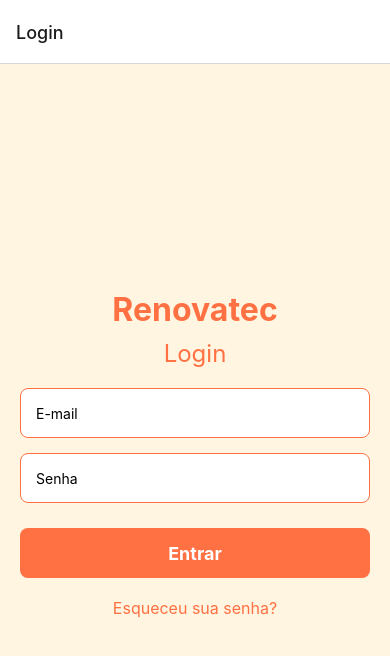
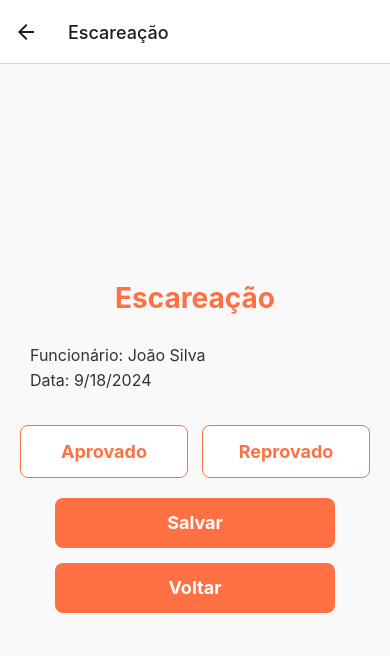
Before and after one commit to GabrielFCB/Renovatec_Mobile, a React Native app in the folder client/: screen /EscareacaoScreen in a window 390 px wide. Shown: the top 656 px of the page. Built offline with nearby package versions, Linux system fonts and the light colour scheme.

Commit message:
Criação da tela de Escareação e confirmação

```diff
--- a/client/App.tsx
+++ b/client/App.tsx
@@ -5,7 +5,6 @@ import { StatusBar } from "expo-status-bar";
 import { RootStackParamList } from './src/types';
 import LoginScreen from "./screens/LoginScreen";
 import MenuScreen from "./screens/MenuScreen";
-import EstoqueScreen from "./screens/EstoqueScreen";
 import ProducaoScreen from "./screens/ProducaoScreen";
 import SenhaResetScreen from "./screens/SenhaResetScreen";
 import MontagemProd from "./screens/MontagemProd";
@@ -19,7 +18,9 @@ import ConfirmationRaspaScreen from './screens/ConfirmationRaspaScreen';
 import AplicarBandaScreen from './screens/AplicarBandaScreen';
 import AplicarColaScreen from './screens/AplicarColaScreen';
 import Orbicushion from './screens/Orbicushion';
+import EscareacaoScreen from './screens/EscareacaoScreen';
 import Toast from 'react-native-toast-message';
+import ConfirmationEscareacaoScreen from './screens/ConfirmationEscareacaoScreen';
 
 const Stack = createStackNavigator<RootStackParamList>();
 
@@ -32,12 +33,28 @@ export default function App() {
   <Stack.Screen name="Producao" component={ProducaoScreen} />
   <Stack.Screen name="SenhaReset" component={SenhaResetScreen} />
   <Stack.Screen name="MontagemProd" component={MontagemProd} />
-        <Stack.Screen name="AutoclaveProd" component={AutoclaveProd}/>
-        <Stack.Screen name="ExameFinalProd" component={ExameFinalProd}/>
-        <Stack.Screen name="AplicarBandaScreen" component={AplicarBandaScreen} />
-        <Stack.Screen name="Orbicushion" component={Orbicushion} />
-        <Stack.Screen name="AplicarColaScreen" component={AplicarColaScreen} />
-
+  <Stack.Screen name="AutoclaveProd" component={AutoclaveProd} />
+  <Stack.Screen name="ExameFinalProd" component={ExameFinalProd} />
+  <Stack.Screen
+    name="AplicarBandaScreen"
+    component={AplicarBandaScreen}
+    options={{ title: 'Aplicação de Banda' }}
+  />
+  <Stack.Screen
+    name="Orbicushion"
+    component={Orbicushion}
+    options={{ title: 'Orbicushion' }}
+  />
+  <Stack.Screen
+    name="AplicarColaScreen"
+    component={AplicarColaScreen}
+    options={{ title: 'Aplicação de Cola' }}
+  />
+  <Stack.Screen
+    name="EscareacaoScreen"
+    component={EscareacaoScreen}
+    options={{ title: 'Escareação' }}
+  />
   <Stack.Screen
     name="Buttons"
     component={ButtonScreen}
@@ -54,6 +71,11 @@ export default function App() {
     options={{ title: 'Confirmação' }}
   />
   <Stack.Screen
+    name="ConfirmationEscareacaoScreen"
+    component={ConfirmationEscareacaoScreen}
+    options={{ title: 'Confirmação da Escareação' }}
+  />
+  <Stack.Screen
     name="RaspaScreen"
     component={RaspaScreen}
     options={{ title: 'Raspa' }}
@@ -64,6 +86,7 @@ export default function App() {
     options={{ title: 'Confirmação da Raspa' }}
   />
 </Stack.Navigator>
+
       <Toast />
     </NavigationContainer>
   );
--- a/client/screens/ButtonScreen.tsx
+++ b/client/screens/ButtonScreen.tsx
@@ -36,9 +36,14 @@ const ButtonScreen: React.FC<ButtonScreenProps> = ({ navigation }) => {
                                 navigation.navigate('AplicarBandaScreen')
                             } else if (name === 'Aplicação de cola') {
                                 navigation.navigate('AplicarColaScreen')
-                            } else if (name === 'Orbicushion') {
+                            }
+                            else if (name === 'Escareação') {
+                                navigation.navigate('EscareacaoScreen')
+                            }
+                            else if (name === 'Orbicushion') {
                                 navigation.navigate('Orbicushion')
-                            } else if (name === 'Autoclave') {
+                            }
+                            else if (name === 'Autoclave') {
                                 navigation.navigate('AutoclaveProd')
                             }else if (name === 'Exame final') {
                                 navigation.navigate('ExameFinalProd');
--- /dev/null
+++ b/client/screens/ConfirmationEscareacaoScreen.tsx
@@ -0,0 +1,87 @@
+import React from 'react';
+import { StyleSheet, View, Text, TouchableOpacity } from 'react-native';
+import { StackScreenProps } from '@react-navigation/stack';
+import { RootStackParamList } from '../src/types';
+
+type Props = StackScreenProps<RootStackParamList, 'ConfirmationEscareacaoScreen'>;
+
+const ConfirmationEscareacaoScreen: React.FC<Props> = ({ route, navigation }) => {
+  const { status, orderNumber, tireId } = route.params;
+
+  const handleNewEscareacao = () => {
+    navigation.navigate('Buttons');
+  };
+
+  return (
+    <View style={styles.container}>
+      <Text style={styles.title}>Confirmação da Escareação</Text>
+
+      <View style={styles.infoContainer}>
+        <Text style={styles.infoText}>Número do Pedido: {orderNumber}</Text>
+        <Text style={styles.infoText}>ID do Pneu: {tireId}</Text>
+        <Text style={[styles.statusText, status === 'approved' ? styles.approved : styles.rejected]}>
+          Status: {status === 'approved' ? 'Aprovado' : 'Reprovado'}
+        </Text>
+      </View>
+
+      <TouchableOpacity style={styles.button} onPress={handleNewEscareacao}>
+        <Text style={styles.buttonText}>Nova Escareação</Text>
+      </TouchableOpacity>
+    </View>
+  );
+};
+
+const styles = StyleSheet.create({
+  container: {
+    flex: 1,
+    backgroundColor: '#F9F9F9',
+    padding: 20,
+    justifyContent: 'center',
+    alignItems: 'center',
+  },
+  title: {
+    fontSize: 28,
+    fontWeight: 'bold',
+    color: '#FF7043',
+    marginBottom: 20,
+  },
+  infoContainer: {
+    width: '100%',
+    marginBottom: 30,
+    padding: 20,
+    backgroundColor: '#FFF',
+    borderRadius: 8,
+    borderWidth: 1,
+    borderColor: '#FF7043',
+  },
+  infoText: {
+    fontSize: 18,
+    color: '#333',
+    marginBottom: 10,
+  },
+  statusText: {
+    fontSize: 20,
+    fontWeight: 'bold',
+  },
+  approved: {
+    color: '#3C763D',
+  },
+  rejected: {
+    color: '#A94442',
+  },
+  button: {
+    width: '80%',
+    height: 50,
+    backgroundColor: '#FF7043',
+    borderRadius: 8,
+    alignItems: 'center',
+    justifyContent: 'center',
+  },
+  buttonText: {
+    color: '#FFF',
+    fontSize: 18,
+    fontWeight: 'bold',
+  },
+});
+
+export default ConfirmationEscareacaoScreen;
--- /dev/null
+++ b/client/screens/EscareacaoScreen.tsx
@@ -0,0 +1,183 @@
+import React, { useState } from 'react';
+import { StyleSheet, View, Text, TouchableOpacity, ScrollView } from 'react-native';
+import { StackNavigationProp } from '@react-navigation/stack';
+import { RouteProp } from '@react-navigation/native';
+import Toast from 'react-native-toast-message'; // Importe o Toast
+
+type RootStackParamList = {
+  EscareacaoScreen: undefined;
+  ConfirmationEscareacaoScreen: {
+    status: string;
+    orderNumber: string;
+    tireId: string;
+  };
+};
+
+type EscareacaoScreenNavigationProp = StackNavigationProp<RootStackParamList, 'EscareacaoScreen'>;
+type EscareacaoScreenRouteProp = RouteProp<RootStackParamList, 'EscareacaoScreen'>;
+
+type Props = {
+  navigation: EscareacaoScreenNavigationProp;
+  route: EscareacaoScreenRouteProp;
+};
+
+const EscareacaoScreen: React.FC<Props> = ({ navigation }) => {
+  const [approved, setApproved] = useState(false);
+  const [rejected, setRejected] = useState(false);
+
+  const employeeName = "João Silva";
+  const currentDate = new Date().toLocaleDateString();
+
+  const handleApprovedToggle = () => {
+    if (!approved) {
+      setApproved(true);
+      setRejected(false);
+    }
+  };
+
+  const handleRejectedToggle = () => {
+    if (!rejected) {
+      setRejected(true);
+      setApproved(false);
+    }
+  };
+
+  const handleSave = () => {
+    if (!approved && !rejected) {
+      Toast.show({
+        type: 'error',
+        text1: 'Campos obrigatórios',
+        text2: 'Por favor, selecione uma opção (Aprovado ou Reprovado).',
+      });
+    } else {
+      const status = approved ? 'approved' : 'rejected';
+      const orderNumber = "12345";
+      const tireId = "67890";
+
+      navigation.navigate('ConfirmationEscareacaoScreen', {
+        status,
+        orderNumber,
+        tireId,
+      });
+    }
+  };
+
+  const handleBack = () => {
+    navigation.goBack();
+  };
+
+  return (
+    <View style={styles.container}>
+      <ScrollView contentContainerStyle={styles.scrollContainer}>
+        <Text style={styles.title}>Escareação</Text>
+
+        <View style={styles.infoContainer}>
+          <Text style={styles.infoText}>Funcionário: {employeeName}</Text>
+          <Text style={styles.infoText}>Data: {currentDate}</Text>
+        </View>
+
+        <View style={styles.cardContainer}>
+          <TouchableOpacity
+            style={[styles.card, approved && styles.cardApproved]}
+            onPress={handleApprovedToggle}
+          >
+            <Text style={styles.cardText}>Aprovado</Text>
+          </TouchableOpacity>
+          <TouchableOpacity
+            style={[styles.card, rejected && styles.cardRejected]}
+            onPress={handleRejectedToggle}
+          >
+            <Text style={styles.cardText}>Reprovado</Text>
+          </TouchableOpacity>
+        </View>
+
+        <View style={styles.buttonContainer}>
+          <TouchableOpacity style={styles.button} onPress={handleSave}>
+            <Text style={styles.buttonText}>Salvar</Text>
+          </TouchableOpacity>
+          <TouchableOpacity style={styles.button} onPress={handleBack}>
+            <Text style={styles.buttonText}>Voltar</Text>
+          </TouchableOpacity>
+        </View>
+      </ScrollView>
+    </View>
+  );
+};
+
+const styles = StyleSheet.create({
+  container: {
+    flex: 1,
+    backgroundColor: '#F9F9F9',
+    padding: 20,
+  },
+  scrollContainer: {
+    flexGrow: 1,
+    justifyContent: 'center',
+    alignItems: 'center',
+  },
+  title: {
+    fontSize: 28,
+    fontWeight: 'bold',
+    color: '#FF7043',
+    marginBottom: 20,
+  },
+  infoContainer: {
+    width: '100%',
+    marginBottom: 20,
+    padding: 10,
+  },
+  infoText: {
+    fontSize: 16,
+    color: '#333',
+    marginBottom: 5,
+  },
+  cardContainer: {
+    width: '100%',
+    marginBottom: 20,
+    flexDirection: 'row',
+    justifyContent: 'space-between',
+  },
+  card: {
+    width: '48%',
+    padding: 15,
+    backgroundColor: '#FFF',
+    borderRadius: 8,
+    alignItems: 'center',
+    justifyContent: 'center',
+    borderWidth: 1,
+    borderColor: '#FF7043',
+  },
+  cardApproved: {
+    backgroundColor: '#DFF0D8',
+    borderColor: '#3C763D',
+  },
+  cardRejected: {
+    backgroundColor: '#F2DEDE',
+    borderColor: '#A94442',
+  },
+  cardText: {
+    fontSize: 18,
+    fontWeight: 'bold',
+    color: '#FF7043',
+  },
+  buttonContainer: {
+    width: '100%',
+    alignItems: 'center',
+  },
+  button: {
+    width: '80%',
+    height: 50,
+    backgroundColor: '#FF7043',
+    borderRadius: 8,
+    alignItems: 'center',
+    justifyContent: 'center',
+    marginBottom: 15,
+  },
+  buttonText: {
+    color: '#FFF',
+    fontSize: 18,
+    fontWeight: 'bold',
+  },
+});
+
+export default EscareacaoScreen;
--- a/client/src/types.ts
+++ b/client/src/types.ts
@@ -6,9 +6,11 @@ export type RootStackParamList = {
   SenhaReset: undefined;
   Buttons: undefined;
   ExamScreen: undefined;
+  EscareacaoScreen: undefined;
   ExameFinalProd: undefined;
   ProducaoScreen:undefined;
   ConfirmationExam: { status: string; orderNumber: string; tireId: string };
+  ConfirmationEscareacaoScreen: { status: string; orderNumber: string; tireId: string };
   RaspaScreen: undefined;
   ConfirmationRaspaScreen: { status: string; width: string; perimeter: string };
   AplicarBandaScreen: { status: string; width: string; perimeter: string };
```
Lines whose indentation alone changed are shown as unchanged.
